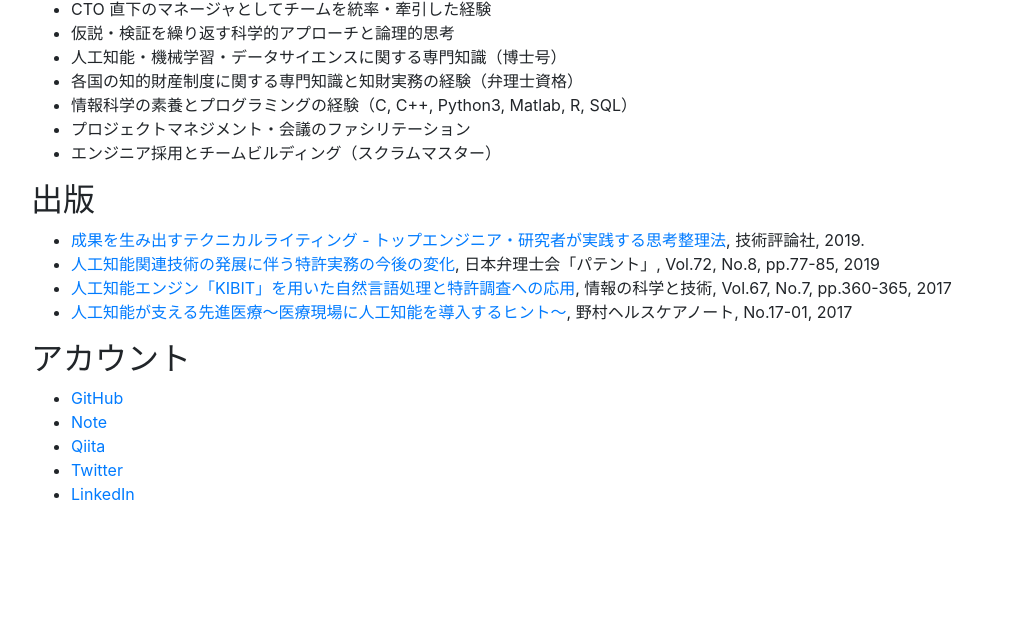
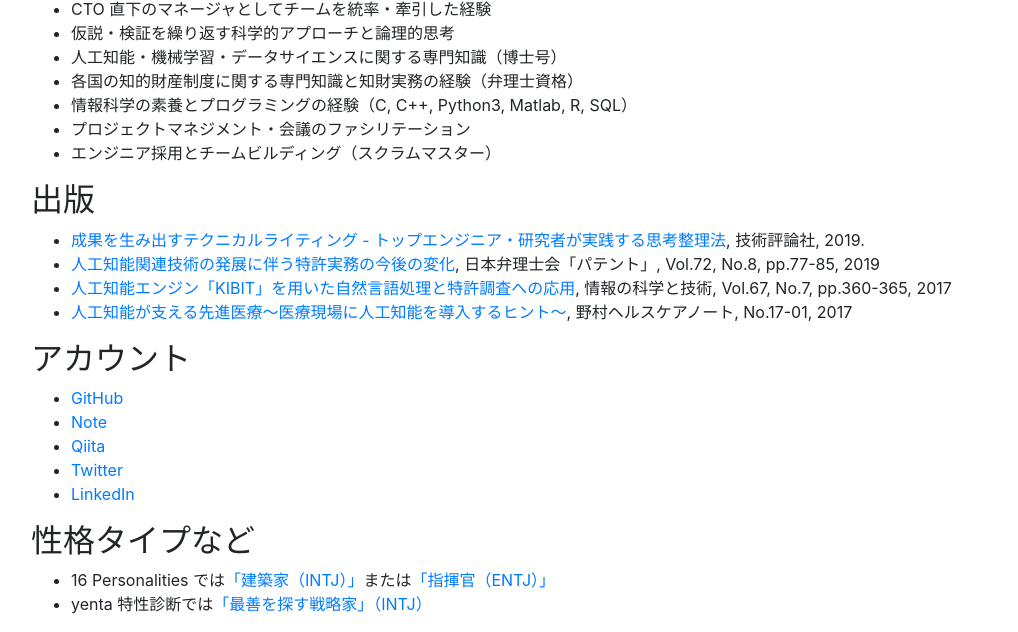
Before and after one commit to hajime-f/portfolio-site, a plain HTML site: page index.html in a window 1280 px wide. Shown: the part 702-1334 px from the top of the page, without its empty margins (54-1072 px from the left). Before the commit the page ends 1224 px from the top, so only its background shows below. Drawn offline with nearby package versions, Linux system fonts and the light colour scheme.

Commit message:
性格タイプを追加

```diff
--- a/index.html
+++ b/index.html
@@ -63,6 +63,12 @@
         <li><a href="https://twitter.com/fujitahajime">Twitter</a></li>
         <li><a href="https://www.linkedin.com/in/fujitahajime/?locale=ja_JP">LinkedIn</a></li>
       </ul>
+
+      <h2>性格タイプなど</h2>
+      <ul>
+        <li>16 Personalities では<a href="https://www.16personalities.com/ja/intj%E5%9E%8B%E3%81%AE%E6%80%A7%E6%A0%BC">「建築家（INTJ）」</a>または<a href="https://www.16personalities.com/ja/entj%E5%9E%8B%E3%81%AE%E6%80%A7%E6%A0%BC">「指揮官（ENTJ）」</a></li>
+        <li>yenta 特性診断では<a href="https://web.yenta-app.com/personality/result/77d32156-e786-4ddc-903b-a4e936d0b338?fbclid=IwAR3zsAsnypAv5vJ2hicyIHOt8nZHE74BYMTsRjXoVQeFJrAIolS4R_TTf-k">「最善を探す戦略家」（INTJ）</a></li>
+      </ul>
     </div>
 
 
```
